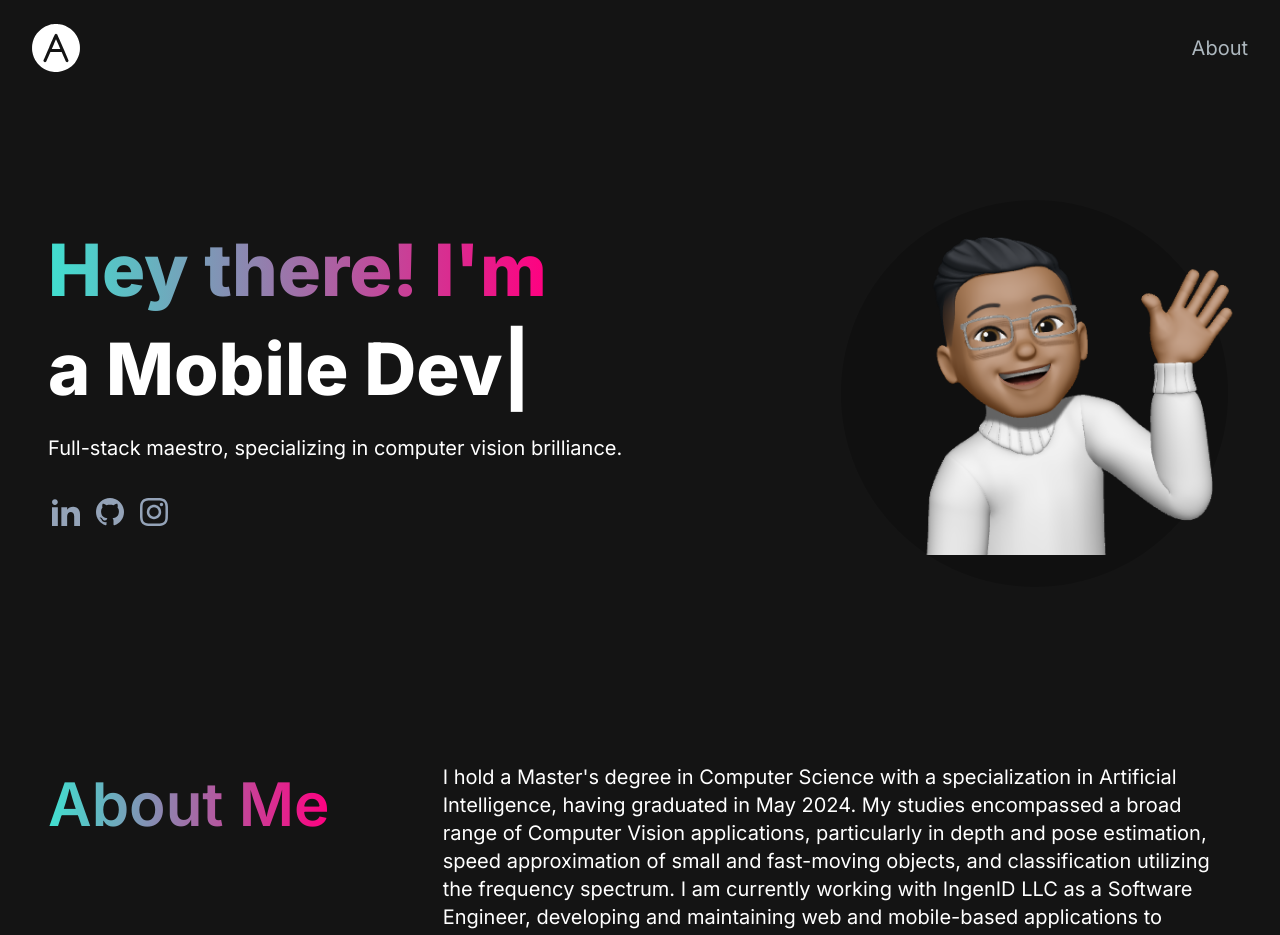
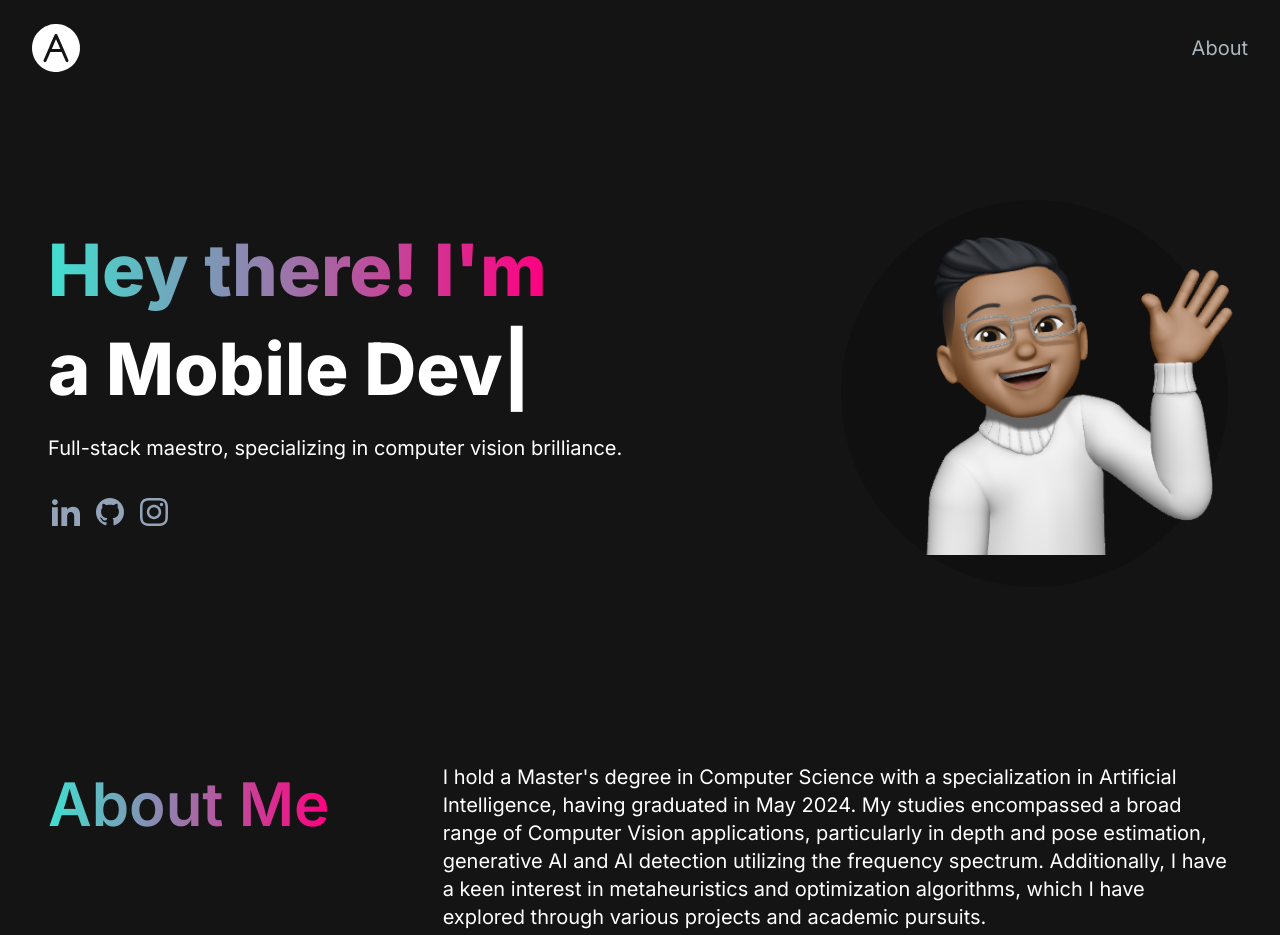
Before and after one commit to AbhijayNair/abhijaynair.github.io, a Next.js app: page / in a window 1280 px wide. Shown: the top 935 px of the page. Built offline with nearby package versions, Linux system fonts and the light colour scheme.

Commit message:
updated bio

```diff
--- a/app/components/AboutSection.tsx
+++ b/app/components/AboutSection.tsx
@@ -11,17 +11,11 @@ const AboutSection = () => {
             </h2>
           </div>
           <div className="text-left col-span-8 text-white lg:text-xl pt-6">
-            I hold a Master&apos;s degree in Computer Science with a specialization in Artificial Intelligence,
+            {`I hold a Master's degree in Computer Science with a specialization in Artificial Intelligence,
             having graduated in May 2024.
-            My studies encompassed a broad range of Computer Vision applications, particularly in depth and pose estimation,
-            speed approximation of small and fast-moving objects, and classification utilizing the frequency spectrum. I am currently working with
-            IngenID LLC as a Software Engineer, developing and maintaining web and mobile-based applications
-            to expertly utilize their voice biometrics APIs.
-            <br />
-            While I continue to honor my skills in deep learning, I&apos;ve
-            always had a profound interest in developing frontend applications,
-            primarily mobile but I have been delving into web development
-            recently in hopes of reaching a larger user base.
+            My studies encompassed a broad range of Computer Vision applications, particularly in depth and pose estimation, generative AI
+            and AI detection utilizing the frequency spectrum. Additionally, I have a keen interest in metaheuristics and optimization algorithms,
+            which I have explored through various projects and academic pursuits.`}
           </div>
         </div>
       </section>
--- a/app/components/experience_bullets/ingenid_ft.tsx
+++ b/app/components/experience_bullets/ingenid_ft.tsx
@@ -66,7 +66,7 @@ export function ingenid_ft(
         <div className="flex flex-col justify-center">
           <div className="flex flex-row">
             <h6 className="col-span-4 invisible lg:visible px-2 text-gray-300">
-              2024-Present
+              2024-2025
             </h6>
             <div
               className={`transition-all transform ${
```
